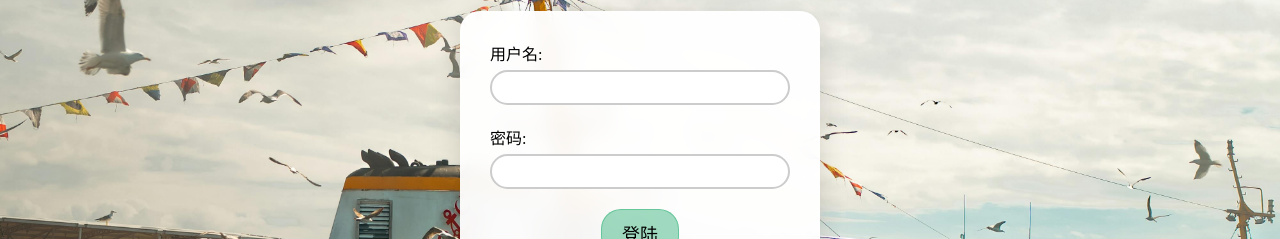
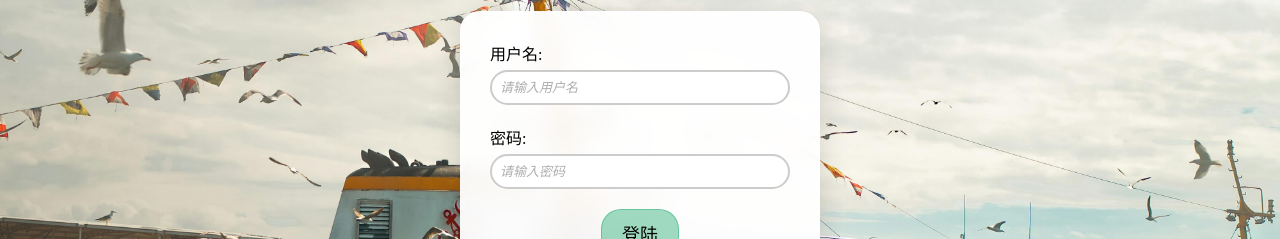
Before and after one commit to centaurus-xie/new-staff-field-fe, a Vue app: page /login in a window 1280 px wide. Shown: the part 320-559 px from the top of the page. Built offline with nearby package versions, Linux system fonts and the light colour scheme.

Commit message:
feat(auth) remove 'require' info and ugly tooltip, use el-message for all tips

```diff
--- a/src/components/UserProfile.vue
+++ b/src/components/UserProfile.vue
@@ -5,7 +5,7 @@
             width="500px"
             @close="handleClose"
     >
-        <el-form :model="userInfo" label-width="80px">
+        <el-form :model="userInfo" label-width="80px" class="profile-form">
             <el-form-item label="用户名">
                 <el-input v-model="userInfo.username" disabled></el-input>
             </el-form-item>
@@ -73,4 +73,11 @@ export default {
     display: flex;
     justify-content: flex-end;
 }
+
+.profile-form {
+    padding: 20px;
+    border-radius: 20px;
+}
+
+
 </style>
--- a/src/pages/login.vue
+++ b/src/pages/login.vue
@@ -39,7 +39,7 @@ export default {
             return /[`~!@#$%^&*()_+\-=\[\]{};':"\\|,.<>\/?]/.test(this.password);
         },
         isPasswordValid() {
-            return this.hasLetter && this.hasNumber && this.hasSpecialChar;
+            return this.hasLetter && this.hasNumber && this.hasSpecialChar && this.hasMinLength;
         },
         isEmailValid() {
             const emailRegex = /^[a-zA-Z0-9._%+-]+@(?:[a-zA-Z0-9-]+\.)+[a-zA-Z]{2,}$/;
@@ -84,7 +84,10 @@ export default {
 
         async handleRegister() {
             if (this.username === '' || this.nickname === '') {
-                alert('用户名和昵称不能为空');
+                ElMessage({
+                    message: '用户名和昵称不能为空',
+                    type: 'warning'
+                });
                 return;
             }
             try{
@@ -106,7 +109,10 @@ export default {
                     this.showRegisterForm = false;
                 }
             }catch (error) {
-                alert('注册时发生错误: ' + error.message);
+                ElMessage({
+                    message: '注册时发生错误: ' + error.message,
+                    type: 'error'
+                });
             }
         },
 
@@ -135,7 +141,10 @@ export default {
 
         async handlePassword() {
             if (this.password === '' || this.passwordAssure === '') {
-                alert('密码不能为空');
+                ElMessage({
+                    message: '密码不能为空',
+                    type: 'warning'
+                });
                 return;
             }
 
@@ -261,11 +270,11 @@ export default {
                     <form v-if="showRegisterForm" @submit.prevent="handleRegister">
                         <div>
                             <label for="username">用户名:</label>
-                            <input type="text" id="username" v-model="username" required>
+                            <input type="text" id="username" v-model="username" placeholder="请输入用户名" title="" >
                         </div>
                         <div>
                             <label for="nickname">昵称:</label>
-                            <input type="text" id="nickname" v-model="nickname" required>
+                            <input type="text" id="nickname" v-model="nickname" placeholder="请输入昵称" title="" >
                         </div>
                         <button type="submit" style="display: block; margin-left: auto;">下一步</button>
                     </form>
@@ -273,11 +282,11 @@ export default {
                     <form v-else-if="showPhoneEmailForm" @submit.prevent="handlePhoneEmail">
                         <div>
                             <label for="email">邮箱:</label>
-                            <input type="email" id="email" v-model="email" required>
+                            <input type="email" id="email" v-model="email" placeholder="请输入邮箱" title="" >
                         </div>
                         <div>
                             <label for="phone">手机号:</label>
-                            <input type="tel" id="phone" v-model="phone" required>
+                            <input type="tel" id="phone" v-model="phone" placeholder="请输入手机号" title="" >
                         </div>
                         <div style="display: flex; justify-content: space-between;">
                             <button type="button" @click="backToRegister" style="display: block;">上一步</button>
@@ -298,7 +307,7 @@ export default {
                         />
                         <div>
                             <label for="password">设置密码:</label>
-                            <input type="password" id="password" v-model="password" required autocomplete="new-password">
+                            <input type="password" id="password" v-model="password" placeholder="请设置密码" title=""  autocomplete="new-password">
                             <!-- 密码复杂度提示 -->
                             <div v-if="password && !isPasswordValid" class="password-hint">
                                 <p :class="{ 'valid': hasMinLength }">• 至少8位</p>
@@ -306,10 +315,13 @@ export default {
                                 <p :class="{ 'valid': hasNumber }">• 包含数字</p>
                                 <p :class="{ 'valid': hasSpecialChar }">• 包含特殊符号</p>
                             </div>
+                            <div v-if="isPasswordValid" class="password-hint">
+                                <p :class="{ 'valid': isPasswordValid }">• 密码符合要求</p>
+                            </div>
                         </div>
                         <div>
                             <label for="passwordAssure">确认密码:</label>
-                            <input type="password" id="passwordAssure" v-model="passwordAssure" required autocomplete="new-password">
+                            <input type="password" id="passwordAssure" v-model="passwordAssure" placeholder="必须和上次输入一致" title=""  autocomplete="new-password">
                         </div>
                         <div style="display: flex; justify-content: space-between;">
                             <button type="button" @click="backToPhoneEmail" style="display: block;">上一步</button>
@@ -320,11 +332,11 @@ export default {
                     <form v-else @submit.prevent="handleLogin">
                         <div>
                             <label for="login-username">用户名:</label>
-                            <input type="text" id="login-username" v-model="username" required autocomplete="username">
+                            <input type="text" id="login-username" v-model="username" placeholder="请输入用户名" title=""  autocomplete="username">
                         </div>
                         <div>
                             <label for="login-password">密码:</label>
-                            <input type="password" id="login-password" v-model="password" required autocomplete="current-password">
+                            <input type="password" id="login-password" v-model="password" placeholder="请输入密码" title=""  autocomplete="current-password">
                         </div>
                         <button type="submit" style="display: flex; margin-left: auto; margin-right: auto">登陆</button>
                     </form>
@@ -487,6 +499,40 @@ input:focus {
 
 }
 
+/* 修改placeholder样式 */
+input::placeholder {
+    color: #999;
+    font-style: italic;
+    font-family: 'Microsoft YaHei', 'PingFang SC', sans-serif;
+    font-size: 13px;
+    opacity: 0.8;
+}
+
+/* 兼容不同浏览器的placeholder样式 */
+input::-webkit-input-placeholder {
+    color: #999;
+    font-style: italic;
+    font-family: 'Microsoft YaHei', 'PingFang SC', sans-serif;
+    font-size: 13px;
+    opacity: 0.8;
+}
+
+input::-moz-placeholder {
+    color: #999;
+    font-style: italic;
+    font-family: 'Microsoft YaHei', 'PingFang SC', sans-serif;
+    font-size: 13px;
+    opacity: 0.8;
+}
+
+input:-ms-input-placeholder {
+    color: #999;
+    font-style: italic;
+    font-family: 'Microsoft YaHei', 'PingFang SC', sans-serif;
+    font-size: 13px;
+    opacity: 0.8;
+}
+
 /* 密码复杂度提示样式 */
 .password-hint {
     margin-top: 5px;
```
